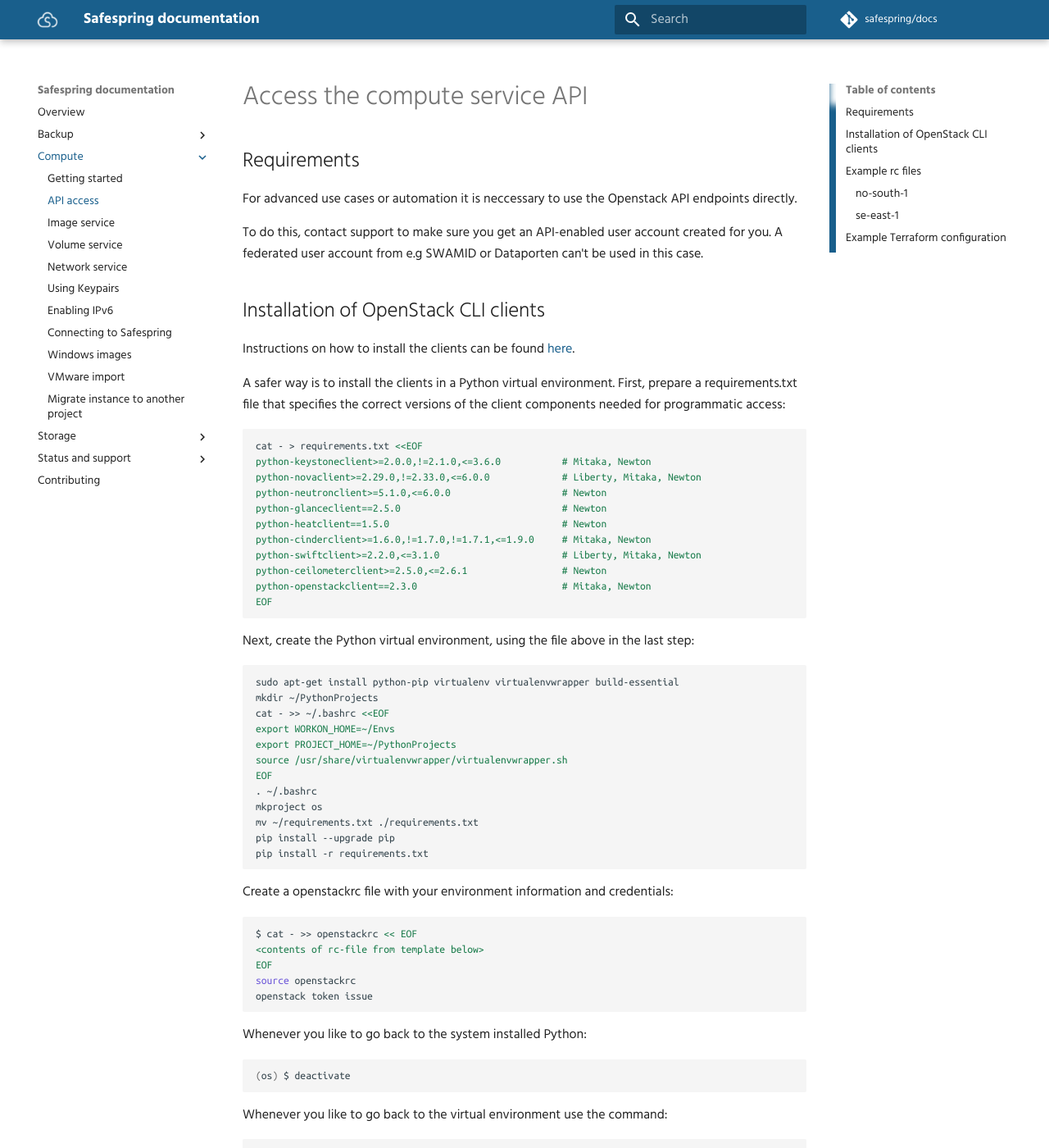
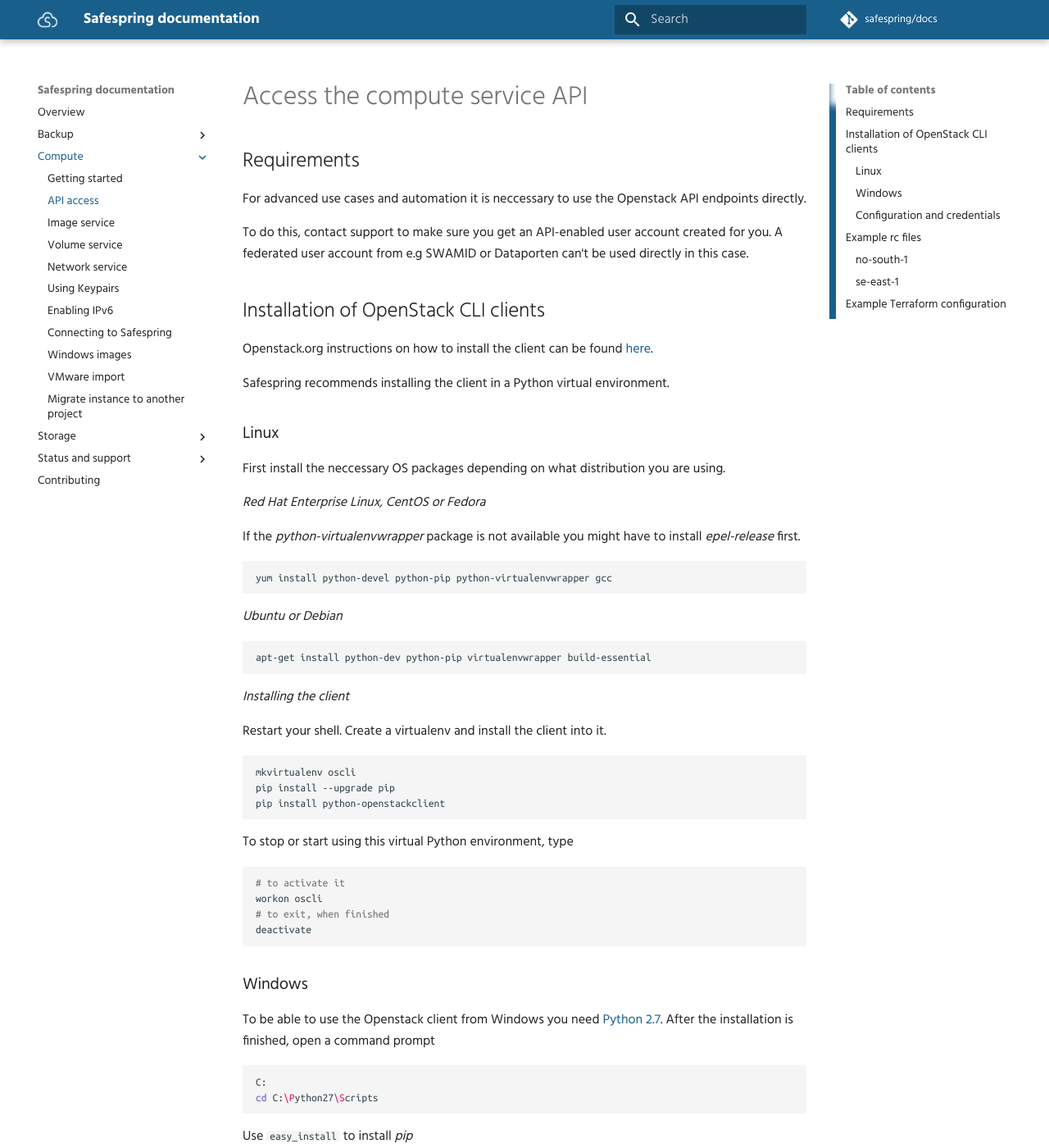
Before and after one commit to safespring/docs, an MkDocs documentation site: the page built from content/compute/api.md, in a window 1280 px wide and 1400 px high. Shown: the whole window at 82% size. Built offline with MkDocs 1.6.1 and Material for MkDocs 9.7.7, drawn with Linux system fonts in a browser that asks for light colours; comment, search, counter and statistics services are not loaded; old or Windows-style settings are respelled for this version of MkDocs; some of the changed text lies outside the part shown.

Commit message:
Updated API client installation instructions
We no longer need a requirements.txt as the cli now properly detects
what version each API component require.

````diff
--- a/content/compute/api.md
+++ b/content/compute/api.md
@@ -2,72 +2,97 @@
 
 ## Requirements
 
-For advanced use cases or automation it is neccessary to use the
+For advanced use cases and automation it is neccessary to use the
 Openstack API endpoints directly.
 
 To do this, contact support to make sure you get an API-enabled
 user account created for you. A federated user account from e.g SWAMID
-or Dataporten can't be used in this case.
+or Dataporten can't be used directly in this case.
 
 ## Installation of OpenStack CLI clients
-Instructions on how to install the clients can be found [here](https://docs.openstack.org/user-guide/common/cli-install-openstack-command-line-clients.html).
+Openstack.org instructions on how to install the client can be found
+[here](https://docs.openstack.org/user-guide/common/cli-install-openstack-command-line-clients.html).
 
-A safer way is to install the clients in a Python virtual environment. First,
-prepare a requirements.txt file that specifies the correct versions of the
-client components needed for programmatic access:
+Safespring recommends installing the client in a Python virtual environment.
+
+### Linux
+
+First install the neccessary OS packages depending on what distribution you are
+using.
+
+_Red Hat Enterprise Linux, CentOS or Fedora_
+
+If the _python-virtualenvwrapper_ package is not available you might have to
+install _epel-release_ first.
+
+    yum install python-devel python-pip python-virtualenvwrapper gcc
+
+_Ubuntu or Debian_
+
+    apt-get install python-dev python-pip virtualenvwrapper build-essential
+
+_Installing the client_
+
+Restart your shell. Create a virtualenv and install the client into it.
 
 ```shell
-cat - > requirements.txt <<EOF
-python-keystoneclient>=2.0.0,!=2.1.0,<=3.6.0           # Mitaka, Newton
-python-novaclient>=2.29.0,!=2.33.0,<=6.0.0             # Liberty, Mitaka, Newton
-python-neutronclient>=5.1.0,<=6.0.0                    # Newton
-python-glanceclient==2.5.0                             # Newton
-python-heatclient==1.5.0                               # Newton
-python-cinderclient>=1.6.0,!=1.7.0,!=1.7.1,<=1.9.0     # Mitaka, Newton
-python-swiftclient>=2.2.0,<=3.1.0                      # Liberty, Mitaka, Newton
-python-ceilometerclient>=2.5.0,<=2.6.1                 # Newton
-python-openstackclient==2.3.0                          # Mitaka, Newton
-EOF
+mkvirtualenv oscli
+pip install --upgrade pip
+pip install python-openstackclient
 ```
 
-Next, create the Python virtual environment, using the file above in the last
-step:
+To stop or start using this virtual Python environment, type
 
 ```shell
-sudo apt-get install python-pip virtualenv virtualenvwrapper build-essential
-mkdir ~/PythonProjects
-cat - >> ~/.bashrc <<EOF
-export WORKON_HOME=~/Envs
-export PROJECT_HOME=~/PythonProjects
-source /usr/share/virtualenvwrapper/virtualenvwrapper.sh
-EOF
-. ~/.bashrc
-mkproject os
-mv ~/requirements.txt ./requirements.txt
-pip install --upgrade pip
-pip install -r requirements.txt
+# to activate it
+workon oscli
+# to exit, when finished
+deactivate
 ```
 
-Create a openstackrc file with your environment information and credentials:
+### Windows
+
+To be able to use the Openstack client from Windows you need [Python 2.7].
+After the installation is finished, open a command prompt
 
 ```shell
-$ cat - >> openstackrc << EOF
-<contents of rc-file from template below>
-EOF
-source openstackrc
-openstack token issue
+C:
+cd C:\Python27\Scripts
 ```
 
-Whenever you like to go back to the system installed Python:
+Use `easy_install` to install _pip_
 
 ```shell
-(os) $ deactivate
+C:\Python27\Scripts>easy_install pip
 ```
 
-Whenever you like to go back to the virtual environment use the command:
+Then install _python-openstackclient_ using pip
+```shell
+C:\Python27\Scripts>pip install python-openstackclient
+```
+
+[Python 2.7]: https://www.python.org/downloads/
+
+### Configuration and credentials
+
+Create a openstackrc file with your environment information and API account
+credentials. On Linux, you could do it like this:
 
 ```shell
-workon os
+# create a config file
+$ cat - >> openstackrc << EOF
+<paste of rc-file from template below>
+EOF
+# edit it to include real credentials
+vi openstackrc
+# then activate it
+source openstackrc
+```
+
+Run a command to see if it works , this command tests authentication only
+
+```shell
+openstack token issue
 ```
 
 ## Example rc files
````
